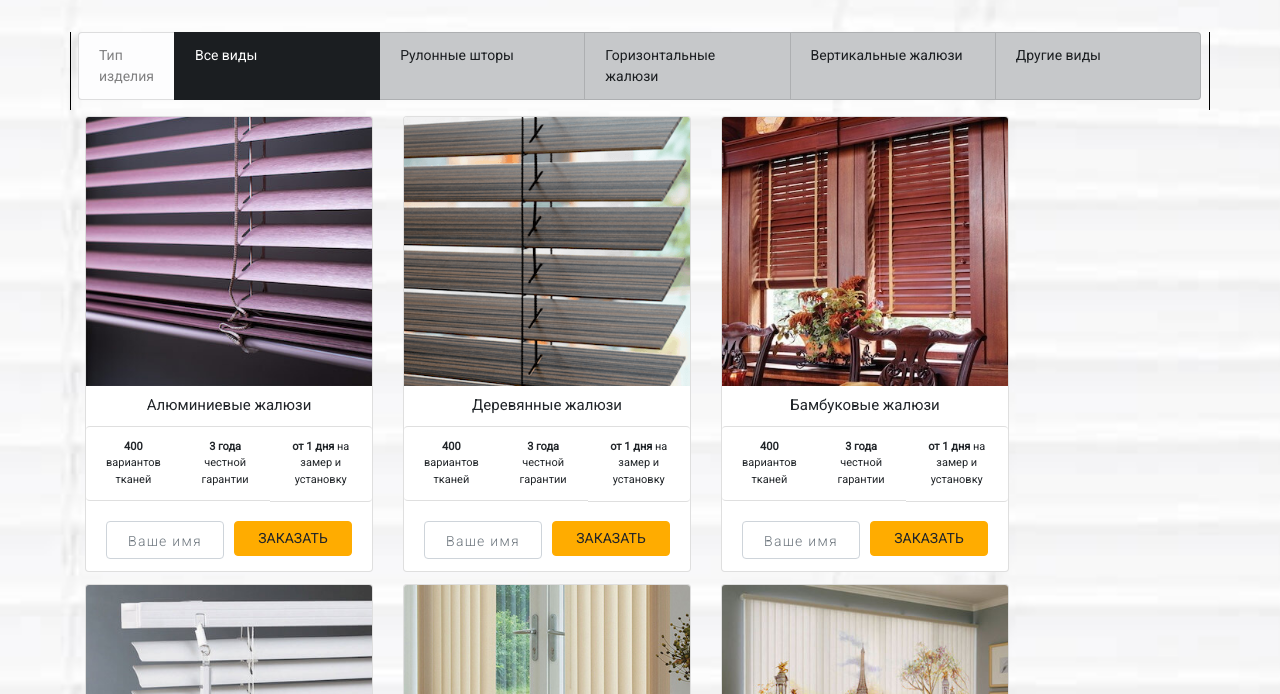
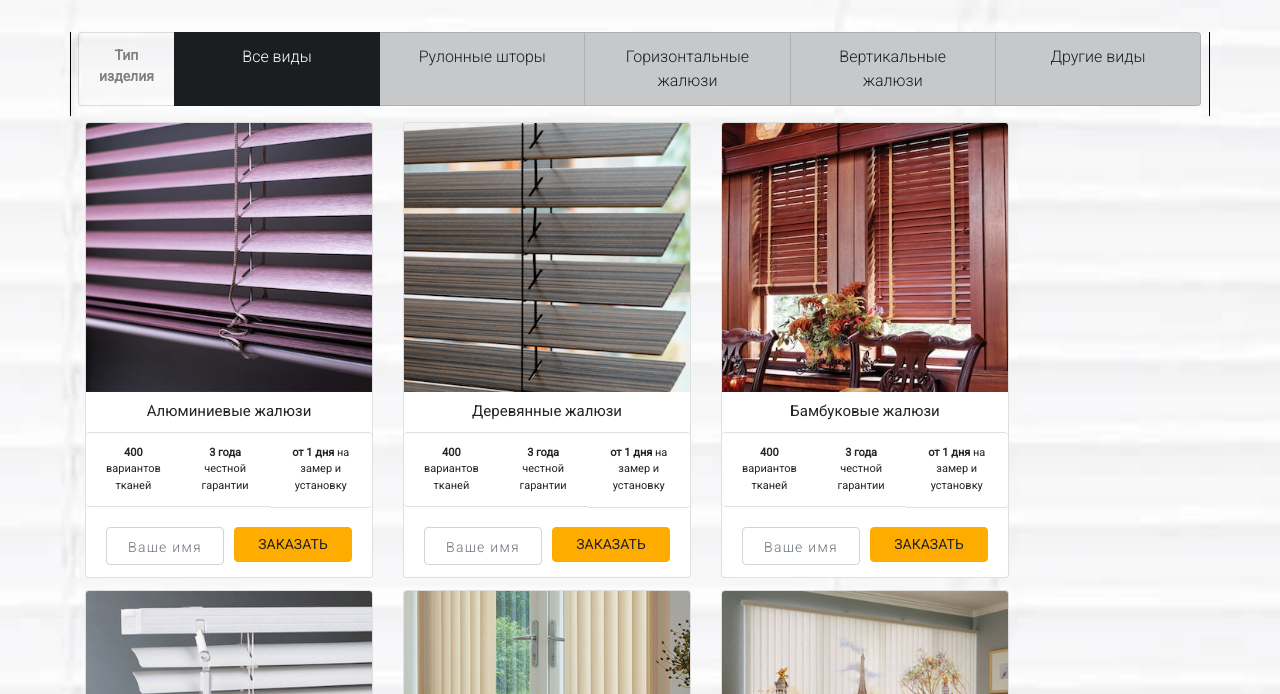
Before and after one commit to SergeySalimov/Project, a website: page index.html in a window 1280 px wide. Shown: the part 1126-1820 px from the top of the page. Drawn offline with nearby package versions, Linux system fonts and the light colour scheme; a web font is replaced by a local one.

Commit message:
feat (index.html + styles.scss): in 4 section some little improvement

```diff
--- a/index.html
+++ b/index.html
@@ -459,7 +459,7 @@
       <!-- List group -->
       <div class="list-group list-group-horizontal-md justify-content-sm-center col-xs-12 col-sm-6 col-md-12"
            id="myList" role="tablist">
-        <li class="list-group-item list-group-item-light">Тип изделия</li>
+        <li class="list-group-item">Тип изделия</li>
         <a class="list-group-item list-group-item-dark list-group-item-action active"
            data-toggle="list"
            href="#all-curtain-and-jaluzi"
--- a/src/styles.scss
+++ b/src/styles.scss
@@ -109,6 +109,13 @@ $warning: $mainFontColor2;
   height: $videoHeight * $scaleVideo;
 }
 
+@mixin textAlingXsLeftSmCenter() {
+  text-align: left;
+  @media (min-width: map-get($grid-breakpoints, "sm")) {
+    text-align: center;
+  }
+}
+
 @import url('https://fonts.googleapis.com/css?family=Roboto:300,400&display=swap');
 
 // Custom.scss
@@ -153,7 +160,7 @@ body {
       // Первый элемент списка
       #first-nav-element {
         border-left: transparent;
-        border-top: solid 1px white;
+        //border-top: solid 1px white;
         @media (min-width: map-get($grid-breakpoints, "md")) {
           border-top: transparent;
         }
@@ -488,8 +495,19 @@ $cardWidthMd: 250px;
         @media (min-width: map-get($grid-breakpoints, "md")) {
           margin: 0 7px 10px 7px;
         }
+        li {
+          background-color: transparent;
+          font-size: $mediumFontSize;
+          color: $additionalFontColor;
+          font-weight: 600;
+          @include textAlingXsLeftSmCenter ();
+        }
+        a {
+          font-size: $mediumFontSize + 2;
+          font-weight: 300;
+          @include textAlingXsLeftSmCenter ();
 
-        font-size: $mediumFontSize;
+        }
       }
     }
     .second-section-carts {
@@ -565,6 +583,7 @@ $cardWidthMd: 250px;
       .list-group-item.active {
         color: $mainFontColor;
         font-weight: 600;
+        @include fontSizeResponsiveXsSmMd(0, $mediumFontSizeXs, $mediumFontSizeSm, $mediumFontSize)
       }
       a {
         &:hover {
```
Also changed, not shown: dist/styles.css.
